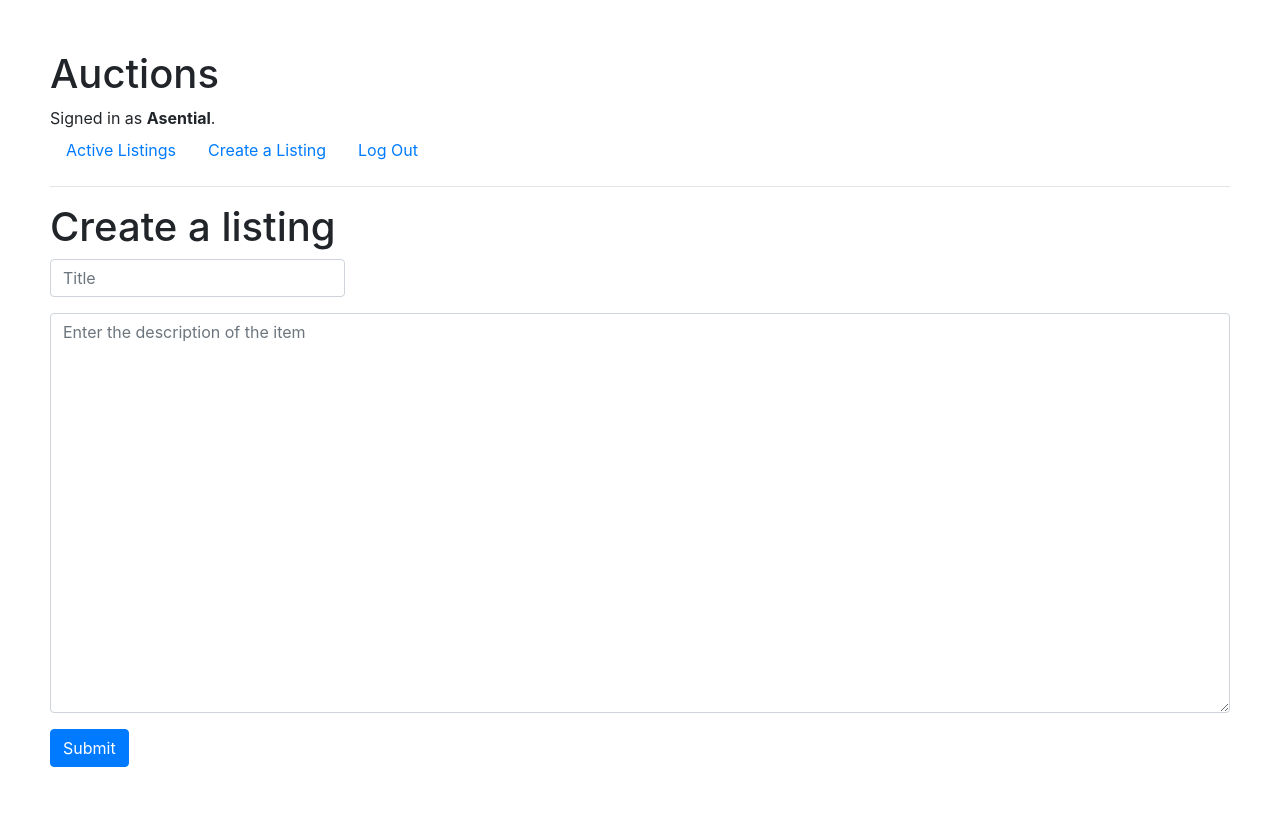
After one commit to Asential/Sold-, a Django app: page /create in a window 1280 px wide. The commit adds this page. Run offline with Django 3.2, Linux system fonts and the light colour scheme; a user stored in the database is signed in; some libraries are stand-ins or nearby versions.

Commit message:
Update - 1
Listings,Create Listing and models updated

```diff
--- a/auctions/admin.py
+++ b/auctions/admin.py
@@ -1,6 +1,8 @@
 from django.contrib import admin
-from auctions.models import User, Comment
+from auctions.models import User, Comment, Bid, Listing
 # Register your models here.
 
 admin.site.register(User)
 admin.site.register(Comment)
+admin.site.register(Bid)
+admin.site.register(Listing)
--- a/auctions/models.py
+++ b/auctions/models.py
@@ -6,5 +6,41 @@ class User(AbstractUser):
     pass
 
 class Comment(models.Model):
-    first = models.CharField(max_length=64)
+    name = models.CharField(max_length=64)
+    item = models.CharField(max_length=64)
     comment = models.TextField(max_length=200)
+
+    def __str__(self):
+        return f"{self.name} commented on {self.item} - '{self.comment}'"
+
+class Bid(models.Model):
+    placer = models.CharField(max_length=64)
+    item = models.CharField(max_length=64)
+    amount = models.IntegerField()
+
+    def __str__(self):
+        return f"{self.placer} bid {self.amount}$ on {self.item}"
+
+
+class Listing(models.Model):
+
+    NONE = "None"
+    FASHION = "Fashion"
+    TOYS = "Toys"
+    ELECTRONICS = "Electronics"
+    HOME = "Home"
+
+    CATEGORIES = [
+        (NONE, "None"),
+        (FASHION, "Fashion"),
+        (TOYS, "Toys"),
+        (ELECTRONICS, "Electronics"),
+        (HOME, "Home")
+    ]
+
+    item = models.CharField(max_length=64)
+    description = models.TextField(max_length=600)
+    category = models.CharField(choices=CATEGORIES, default=NONE, max_length=20)
+
+    def __str__(self):
+        return f"{self.item} : {self.category}"
--- a/auctions/static/auctions/styles.css
+++ b/auctions/static/auctions/styles.css
@@ -1,3 +1,10 @@
 body {
-    padding: 10px;
+    padding: 50px;
 }
+#createDsc{
+    height: 400px;
+}
+
+#createTtl{
+    width: 25%;
+}
--- /dev/null
+++ b/auctions/templates/auctions/create.html
@@ -0,0 +1,15 @@
+{% extends "auctions/layout.html" %}
+
+{% block body %}
+    <h1>Create a listing</h1>
+    <form>
+        <div class="form-group">
+            {% csrf_token %}
+            <input id="createTtl" class="form-control" type="text" placeholder="Title">
+        </div>
+        <div class="form-group">
+            <textarea id="createDsc" class="form-control" placeholder="Enter the description of the item"></textarea>
+        </div>
+        <button type="submit" class="btn btn-primary">Submit</button>
+    </form>
+{% endblock %}
--- a/auctions/templates/auctions/index.html
+++ b/auctions/templates/auctions/index.html
@@ -2,6 +2,9 @@
 
 {% block body %}
     <h2>Active Listings</h2>
+    {% for i in items %}
 
-    TODO
+        <a href="{% url 'listing' i.id %}"> {{i.item}}  </a>
+
+    {% endfor %}
 {% endblock %}
--- a/auctions/templates/auctions/layout.html
+++ b/auctions/templates/auctions/layout.html
@@ -22,6 +22,10 @@
             </li>
             {% if user.is_authenticated %}
                 <li class="nav-item">
+                    <a class="nav-link" href="{% url 'create' %}">Create a Listing</a>
+                </li>
+
+                <li class="nav-item">
                     <a class="nav-link" href="{% url 'logout' %}">Log Out</a>
                 </li>
             {% else %}
--- a/auctions/urls.py
+++ b/auctions/urls.py
@@ -6,5 +6,7 @@ urlpatterns = [
     path("", views.index, name="index"),
     path("login", views.login_view, name="login"),
     path("logout", views.logout_view, name="logout"),
-    path("register", views.register, name="register")
+    path("register", views.register, name="register"),
+    path("create", views.create, name="create"),
+    path("listing/<int:id>", views.listing, name="listing")
 ]
--- a/auctions/views.py
+++ b/auctions/views.py
@@ -3,13 +3,21 @@ from django.db import IntegrityError
 from django.http import HttpResponse, HttpResponseRedirect
 from django.shortcuts import render
 from django.urls import reverse
+from django.contrib.auth.decorators import login_required
 
-from .models import User
+from .models import User, Listing, Bid, Comment
 
+#----------------------------------------------------------------
 
 def index(request):
-    return render(request, "auctions/index.html")
 
+    listing_items = Listing.objects.all()
+
+    return render(request, "auctions/index.html", {
+        "items": listing_items
+    })
+
+#----------------------------------------------------------------
 
 def login_view(request):
     if request.method == "POST":
@@ -35,6 +43,7 @@ def logout_view(request):
     logout(request)
     return HttpResponseRedirect(reverse("index"))
 
+#----------------------------------------------------------------
 
 def register(request):
     if request.method == "POST":
@@ -61,3 +70,19 @@ def register(request):
         return HttpResponseRedirect(reverse("index"))
     else:
         return render(request, "auctions/register.html")
+
+#----------------------------------------------------------------
+
+def listing(request, id):
+
+    item = Listing.objects.get(id=id)
+    return render(request, "auctions/listing.html", {
+        "item": item
+    })
+
+#----------------------------------------------------------------
+
+@login_required
+def create(request):
+
+    return render(request, "auctions/create.html")
```
Also changed, not shown: auctions/templates/auctions/listing.html (added, +9 -0 lines), auctions/migrations/0003_auto_20200704_0513.py (added), auctions/migrations/0004_auto_20200704_0523.py (added), auctions/migrations/0005_auto_20200704_0525.py (added), auctions/migrations/0006_listing_description.py (added), auctions/migrations/0007_comment_item.py (added), db.sqlite3.
